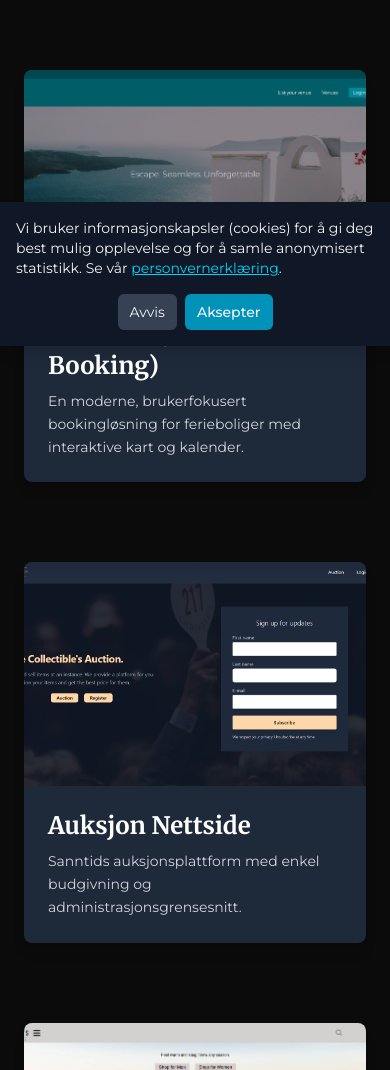
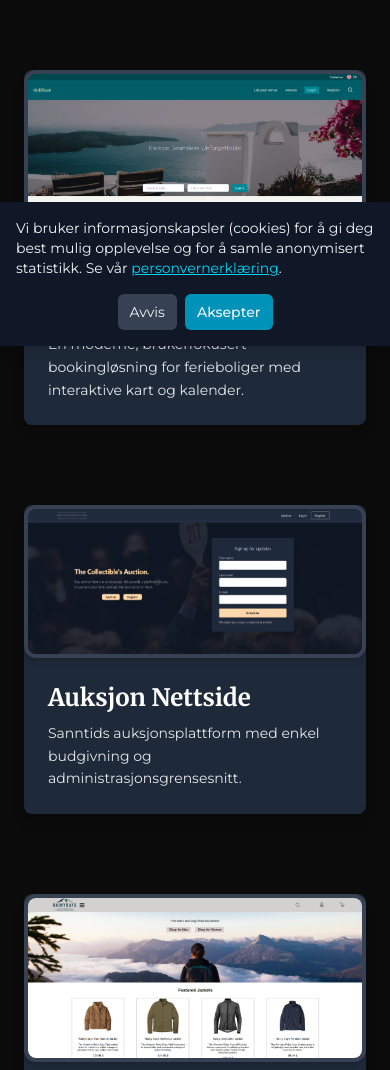
Before and after one commit to oddvarzk/kristiansenutvikling, a Next.js app: page /prosjekter in a window 390 px wide. Shown: the part 498-1568 px from the top of the page. Built offline with nearby package versions, Linux system fonts and the light colour scheme; no server answers.

Commit message:
Some fix on Prosjekt visibility

```diff
--- a/src/app/(pages)/hjem/components/HjemProsjekter.tsx
+++ b/src/app/(pages)/hjem/components/HjemProsjekter.tsx
@@ -57,14 +57,18 @@ export default function FeaturedProjects() {
               className="group block bg-gray-800 rounded-lg overflow-hidden shadow-lg hover:shadow-xl transition-shadow duration-300"
             >
               {/* Project image */}
-              <div className="relative h-56 w-full">
-                <Image
-                  src={project.image}
-                  alt={project.title}
-                  fill
-                  className="object-cover group-hover:scale-105 transition-transform duration-500"
-                  sizes="(max-width: 768px) 100vw, 33vw"
-                />
+              <div className="mockup-laptop w-full sm:w-full md:w-full lg:w-[100%] border-4 border-gray-700 rounded-xl shadow-md mx-auto">
+                <div className="camera" />
+                {/* Display container adjusted to image dimensions */}
+                <div className="display p-0">
+                  <Image
+                    src={project.image}
+                    alt={project.title}
+                    width={500}
+                    height={300}
+                    className="object-contain w-full rounded-lg"
+                  />
+                </div>
               </div>
               {/* Project title & description */}
               <div className="p-6">
--- a/src/app/(pages)/prosjekter/page.tsx
+++ b/src/app/(pages)/prosjekter/page.tsx
@@ -131,27 +131,33 @@ export default function Projekter() {
       {/* Projects Grid */}
       <section className="py-12 mb-20 text-white">
         <div className="container mx-auto px-6">
-          <div className="grid grid-cols-1 md:grid-cols-2 gap-20 w-fit mx-auto">
+          <div className="grid grid-cols-1 md:grid-cols-2 gap-20 w-full max-w-6xl mx-auto">
             {featuredProjects.map((project) => (
               <Link
                 key={project.id}
                 href={project.href}
                 className="group block bg-gray-800 rounded-lg overflow-hidden shadow-lg hover:shadow-xl transition-shadow duration-300"
               >
-                <div className="relative h-56 w-full">
-                  <Image
-                    src={project.image}
-                    alt={project.title}
-                    fill
-                    className="object-cover group-hover:scale-105 transition-transform duration-500"
-                    sizes="(max-width: 768px) 100vw, 33vw"
-                  />
+                {/* Device mockup wrapper with responsive width */}
+                <div className="mockup-laptop w-full sm:w-full md:w-full lg:w-[100%] border-4 border-gray-700 rounded-xl shadow-md mx-auto">
+                  <div className="camera" />
+                  {/* Display container adjusted to image dimensions */}
+                  <div className="display p-0">
+                    <Image
+                      src={project.image}
+                      alt={project.title}
+                      width={500}
+                      height={300}
+                      className="object-contain w-full rounded-lg"
+                    />
+                  </div>
                 </div>
+
                 <div className="p-6">
                   <h2 className="text-2xl font-semibold mb-2 group-hover:text-cyan-400 transition-colors duration-300">
                     {project.title}
                   </h2>
-                  <p className="text-gray-300 text-sm leading-relaxed">
+                  <p className="text-gray-200 text-sm leading-relaxed">
                     {project.description}
                   </p>
                 </div>
```
